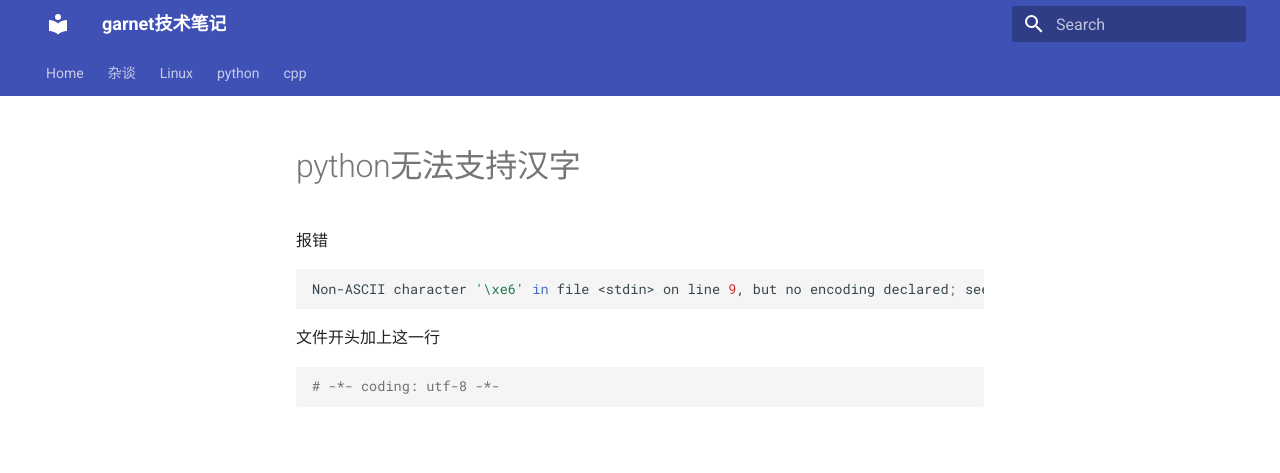
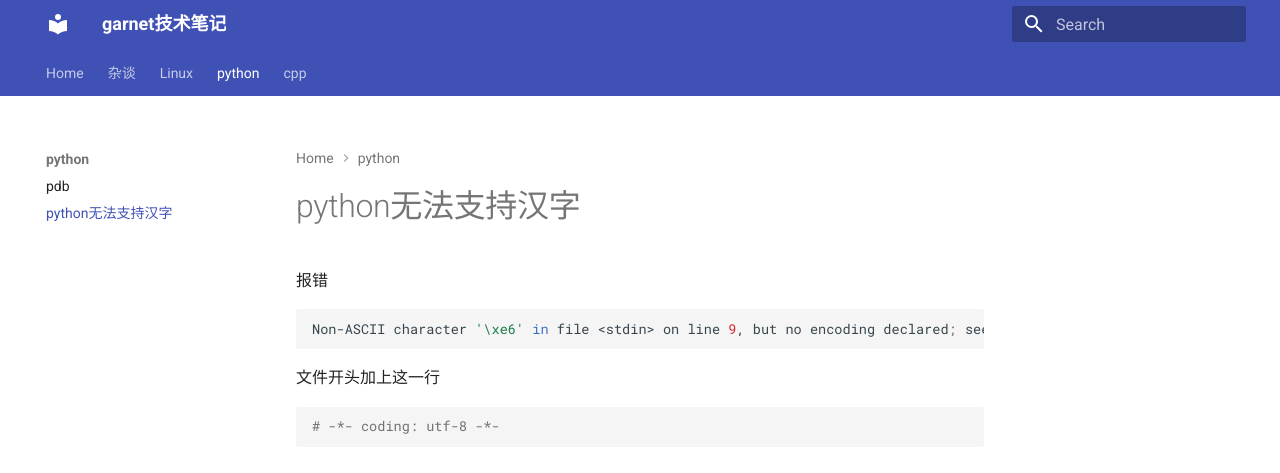
Before and after one commit to ymma98/technotes, an MkDocs documentation site: the page built from docs/python/python无法支持汉字.md, in a window 1280 px wide. Shown: the top 473 px of the page. Built offline with MkDocs 1.6.1 and Material for MkDocs 9.7.7, drawn with Linux system fonts in a browser that asks for light colours.

Commit message:
Update mkdocs.yml

```diff
--- a/mkdocs.yml
+++ b/mkdocs.yml
@@ -9,6 +9,7 @@ nav:
       - vim_强制tab对应4空格: Linux/vim_强制tab对应4空格.md
   - python:
       - pdb: python/pdb.md
+      - python无法支持汉字: python/python无法支持汉字.md
   - cpp:
      - 基本概念_基础类型_操作符: cpp/基本概念_基础类型_操作符.md
      - 基本概念_enum_struct_控制流: cpp/基本概念_enum_struct_控制流.md
```
